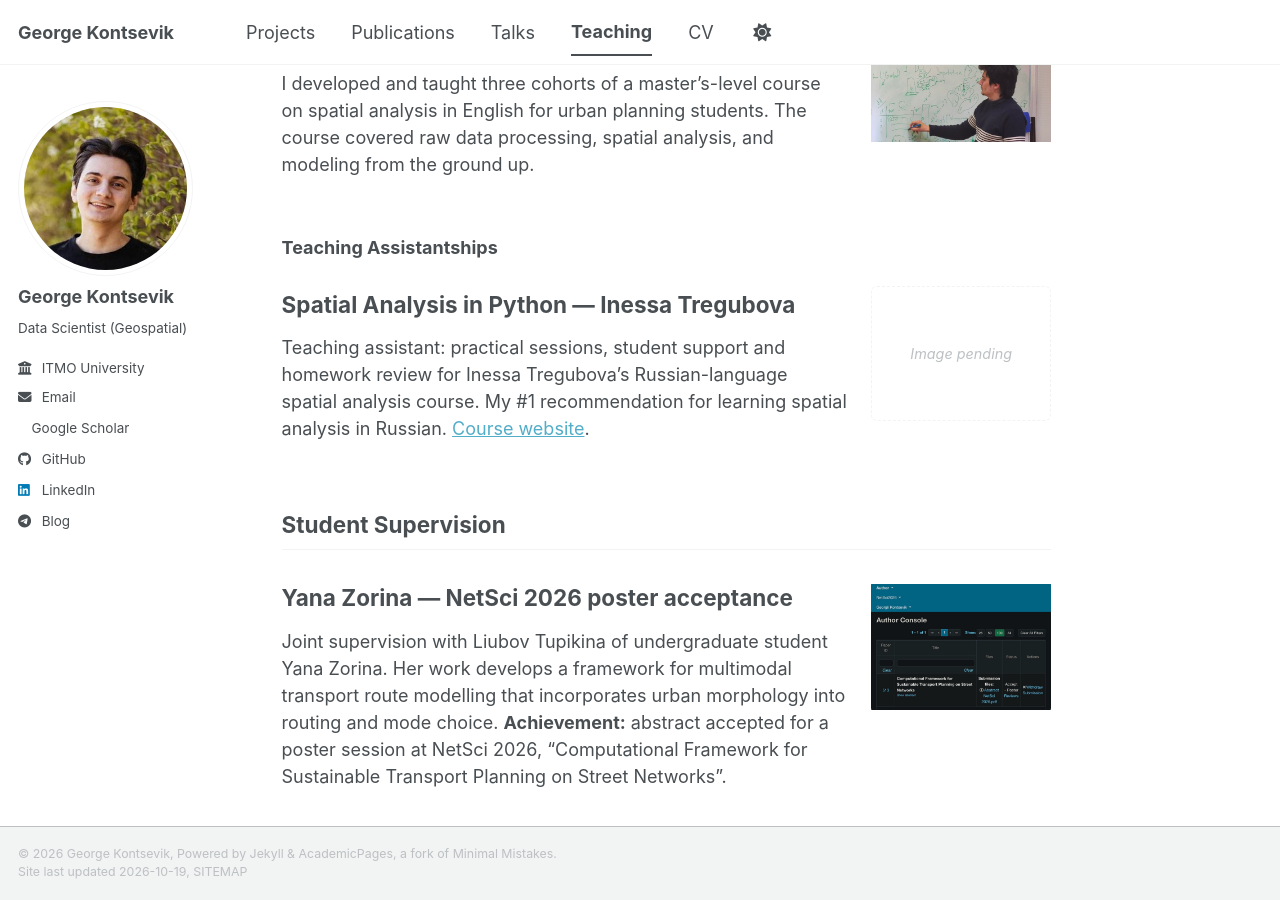
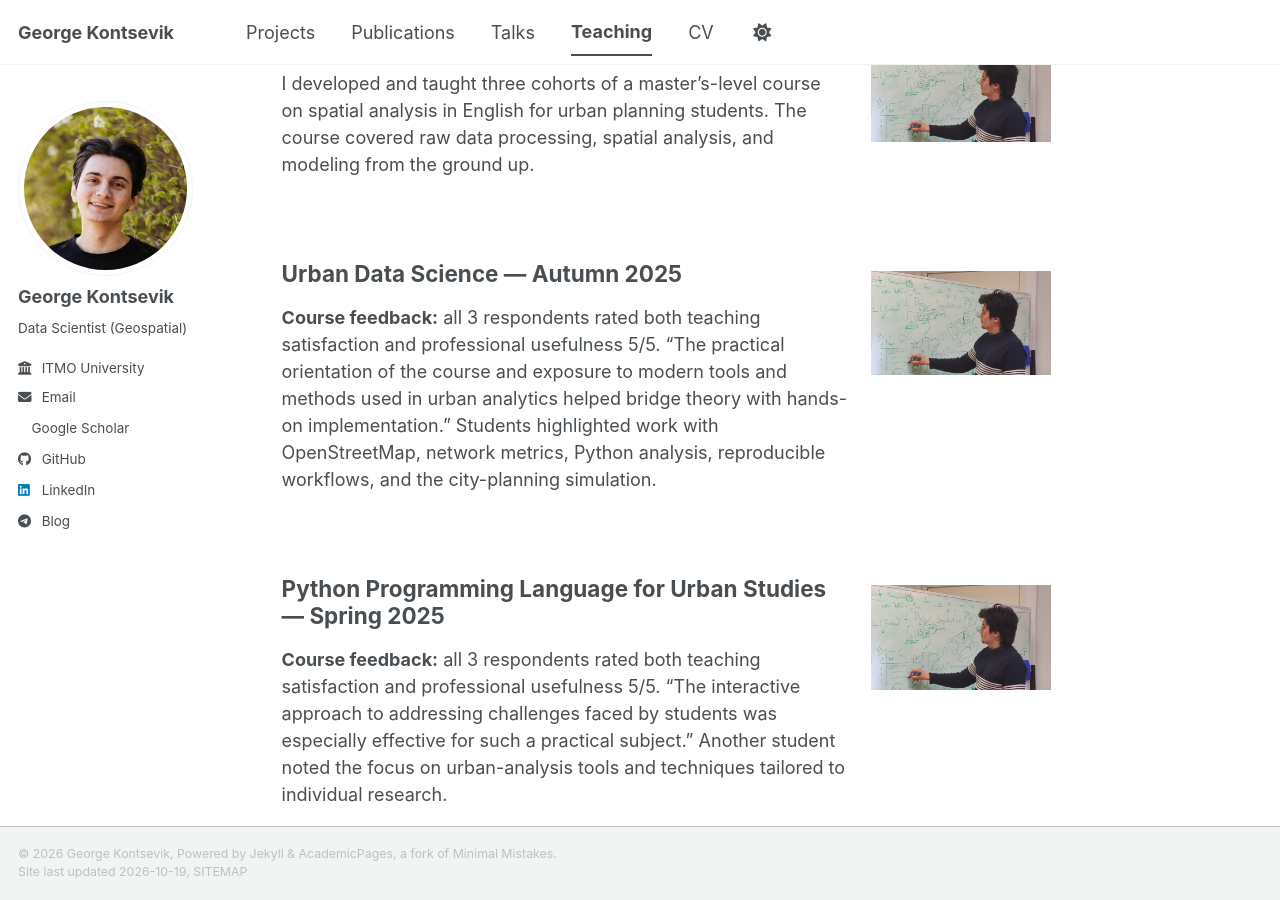
Before and after one commit to GeorgeKontsevik/GeorgeKontsevik.github.io, a Jekyll site: the page built from _pages/teaching.md, in a window 1280 px wide and 900 px high, scrolled down 235 px. Built offline with Jekyll 4.4.1, drawn with Linux system fonts in a browser that asks for light colours; a style sheet for code colours, icons or effects is not loaded.

Commit message:
Add course feedback for 2025 teaching

```diff
--- a/_data/section_cards.yml
+++ b/_data/section_cards.yml
@@ -59,6 +59,22 @@ teaching:
     description: >-
       I developed and taught three cohorts of a master's-level course on spatial analysis in English for urban planning students.
       The course covered raw data processing, spatial analysis, and modeling from the ground up.
+  - title: "Urban Data Science — Autumn 2025"
+    image: "/images/teaching/spatial-analysis-class.png"
+    image_alt: "George Kontsevik teaching urban data science"
+    description: >-
+      **Course feedback:** all 3 respondents rated both teaching satisfaction and professional usefulness 5/5.
+      “The practical orientation of the course and exposure to modern tools and methods used in urban analytics
+      helped bridge theory with hands-on implementation.”
+      Students highlighted work with OpenStreetMap, network metrics, Python analysis, reproducible workflows,
+      and the city-planning simulation.
+  - title: "Python Programming Language for Urban Studies — Spring 2025"
+    image: "/images/teaching/spatial-analysis-class.png"
+    image_alt: "George Kontsevik teaching Python for urban studies"
+    description: >-
+      **Course feedback:** all 3 respondents rated both teaching satisfaction and professional usefulness 5/5.
+      “The interactive approach to addressing challenges faced by students was especially effective for such a practical subject.”
+      Another student noted the focus on urban-analysis tools and techniques tailored to individual research.
 teaching_assistantships:
   - title: "Spatial Analysis in Python — Inessa Tregubova"
     image: ""
```
